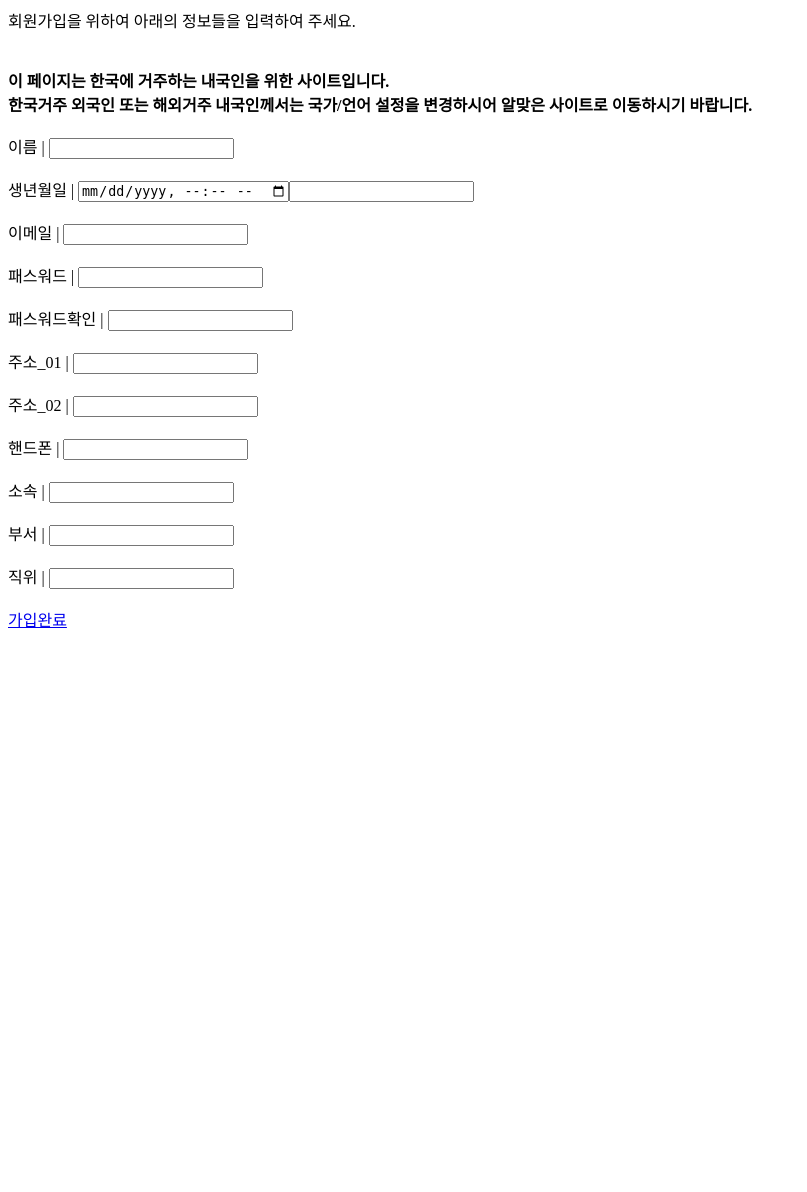
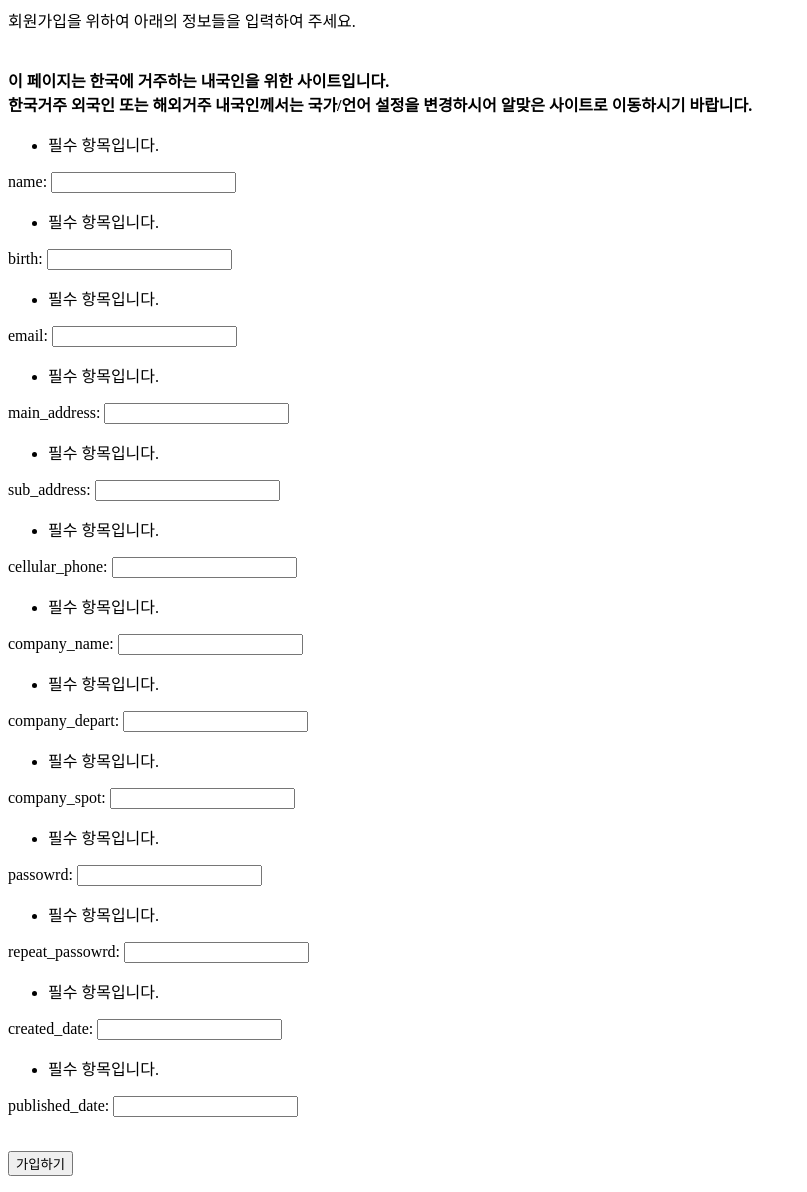
Before and after one commit to dhdiagram4011/django-study, a Django app: page //register/ in a window 1280 px wide. Shown: the whole page, without its empty margins (0-807 px from the left). Before the commit the page ends 628 px from the top, so only its background shows below. Run offline with Django 3.2, Linux system fonts and the light colour scheme; parts of the project's set-up code (start-up, migrations or seed data) failed here and were passed over.

Commit message:
[update]Code Upate - Airline Ticketing System

```diff
--- a/Accounts/templates/Accounts/register.html
+++ b/Accounts/templates/Accounts/register.html
@@ -1,34 +1,13 @@
 {% block content %}
-    <div class="alert alert-primary">회원가입을 위하여 아래의 정보들을 입력하여 주세요.</div>
+<form action="/accounts/register/register_success" method="POST">
+<div class="alert alert-primary">회원가입을 위하여 아래의 정보들을 입력하여 주세요.</div>
     <br>
     <br>
     <strong>이 페이지는 한국에 거주하는 내국인을 위한 사이트입니다.<br>
     한국거주 외국인 또는 해외거주 내국인께서는 국가/언어 설정을 변경하시어 알맞은 사이트로 이동하시기 바랍니다.</strong><br>
-    <form method="POST" class="join-form">
     {% csrf_token %}
+    {{ form.as_p }}
     <br>
-    이름 | {{ form.name }}<br>
-    <br>
-    생년월일 | <input type="datetime-local">{{ form.birth }}<br>
-    <br>
-    이메일 | {{ form.email }}<br>
-    <br>
-    패스워드 | {{ form.password }}<br>
-    <br>
-    패스워드확인 | {{ form.repeat_password }}<br>
-    <br>
-    주소_01 | {{ form.main_address }}<br>
-    <br>
-    주소_02 |  {{ form.sub_address }}<br>
-    <br>
-    핸드폰 | {{ form.cellphone }}<br>
-    <br>
-    소속 | {{ form.company_name }}<br>
-    <br>
-    부서 | {{ form.company_depart }}<br>
-    <br>
-    직위 | {{ form.company_spot }}<br>
-    <br>
-        <a class="btn btn-lg btn-info" href="{% url 'Accounts:RegisterSuccess' %}">가입완료</a>
+     <input type="submit" value="가입하기">
 </form>
 {% endblock %}
--- a/Accounts/views.py
+++ b/Accounts/views.py
@@ -8,6 +8,7 @@ from django.http import HttpResponse
 from django.contrib.auth.models import User
 from django.contrib.auth.hashers import make_password, check_password
 
+# 회원가입시 입력 리스트
 ##name = models.CharField(max_length=200)
 ##birth = models.DateField('생년월일')
 ##email = models.EmailField(max_length=200)
--- a/config/settings.py
+++ b/config/settings.py
@@ -12,7 +12,7 @@ https://docs.djangoproject.com/en/2.2/ref/settings/
 
 import os
 
-#import DATABASES as DATABASES
+#import DATABASES as DATABASESdjango.core.exceptions.ImproperlyConfigured: WSGI application 'config.wsgi.application' could not be loaded; Error importing module.
 #import dj_database_url
 
 # Build paths inside the project like this: os.path.join(BASE_DIR, ...)
```
Also changed, not shown: rev_post/templates/rev_post/main_result.html (+5 -4 lines).
